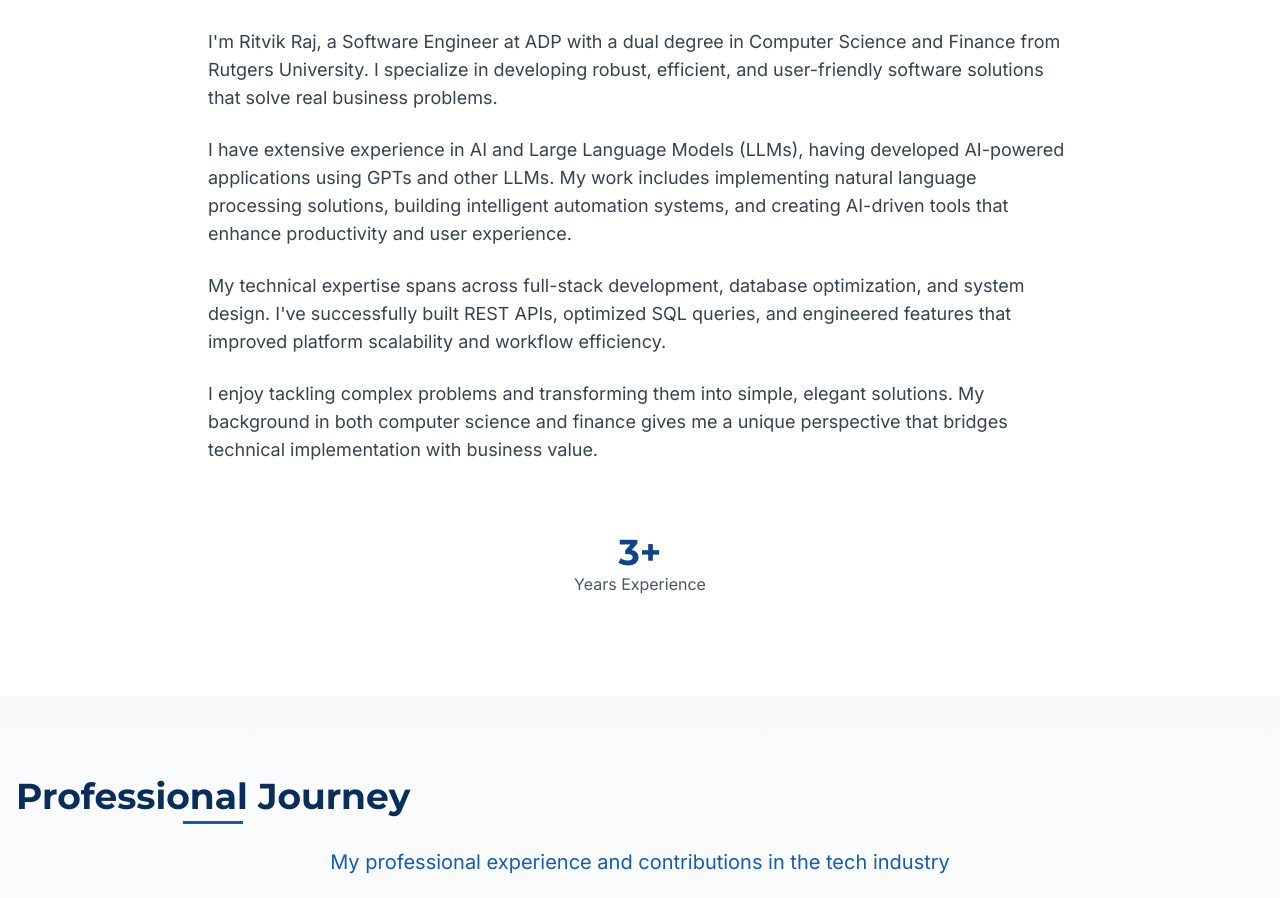
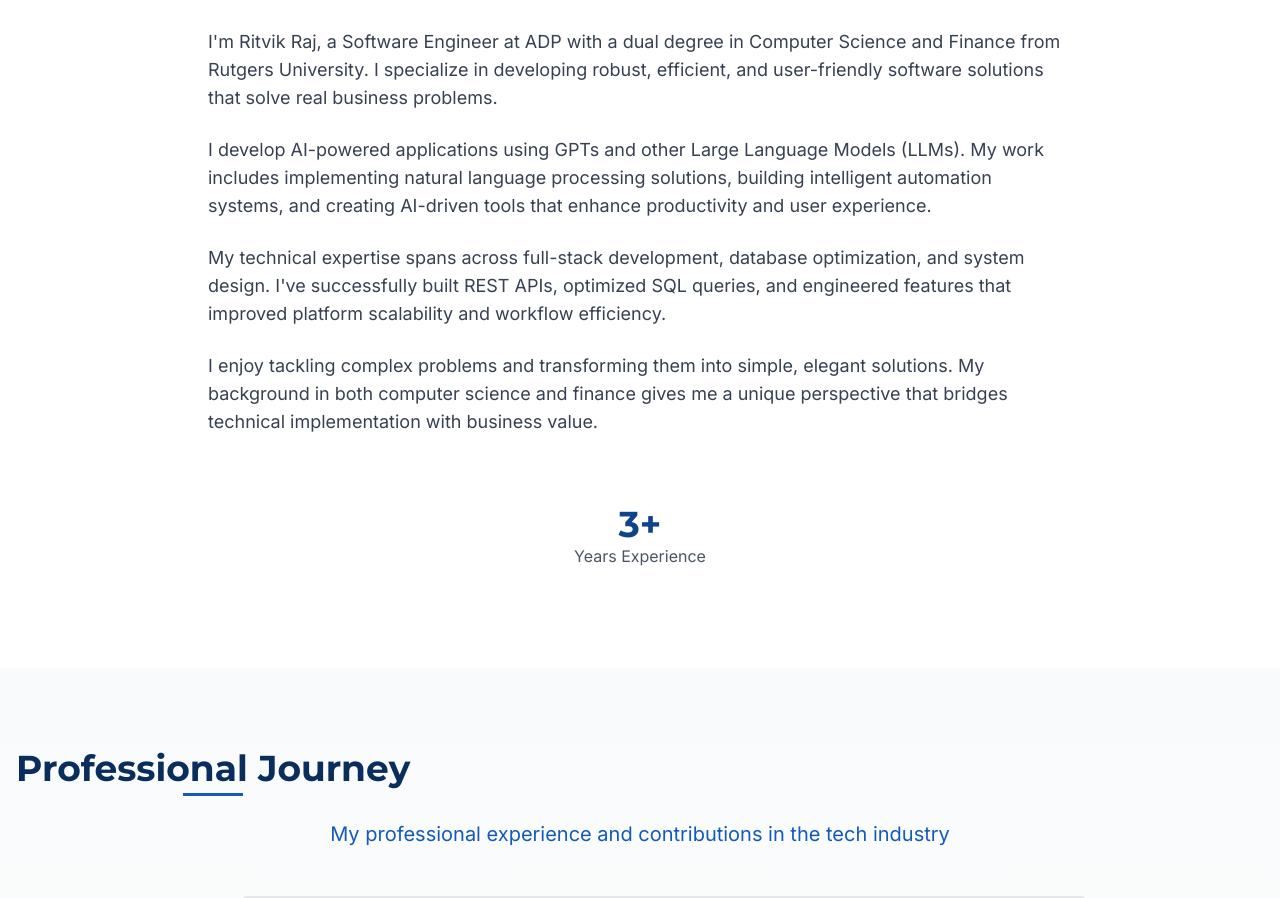
Before and after one commit to ritvikraj123/ritvikraj-portfolio, a React (Vite) app: page / in a window 1280 px wide. Shown: the part 1220-2118 px from the top of the page. Built offline with nearby package versions, Linux system fonts and the light colour scheme.

Commit message:
Update About section wording for AI/LLM experience

```diff
--- a/src/components/About.tsx
+++ b/src/components/About.tsx
@@ -17,7 +17,7 @@
             </p>
 
             <p className="text-lg">
-              I have extensive experience in AI and Large Language Models (LLMs), having developed AI-powered applications using GPTs and other LLMs.
+              I develop AI-powered applications using GPTs and other Large Language Models (LLMs).
               My work includes implementing natural language processing solutions, building intelligent automation systems, and creating AI-driven tools that enhance productivity and user experience.
             </p>
 
```
